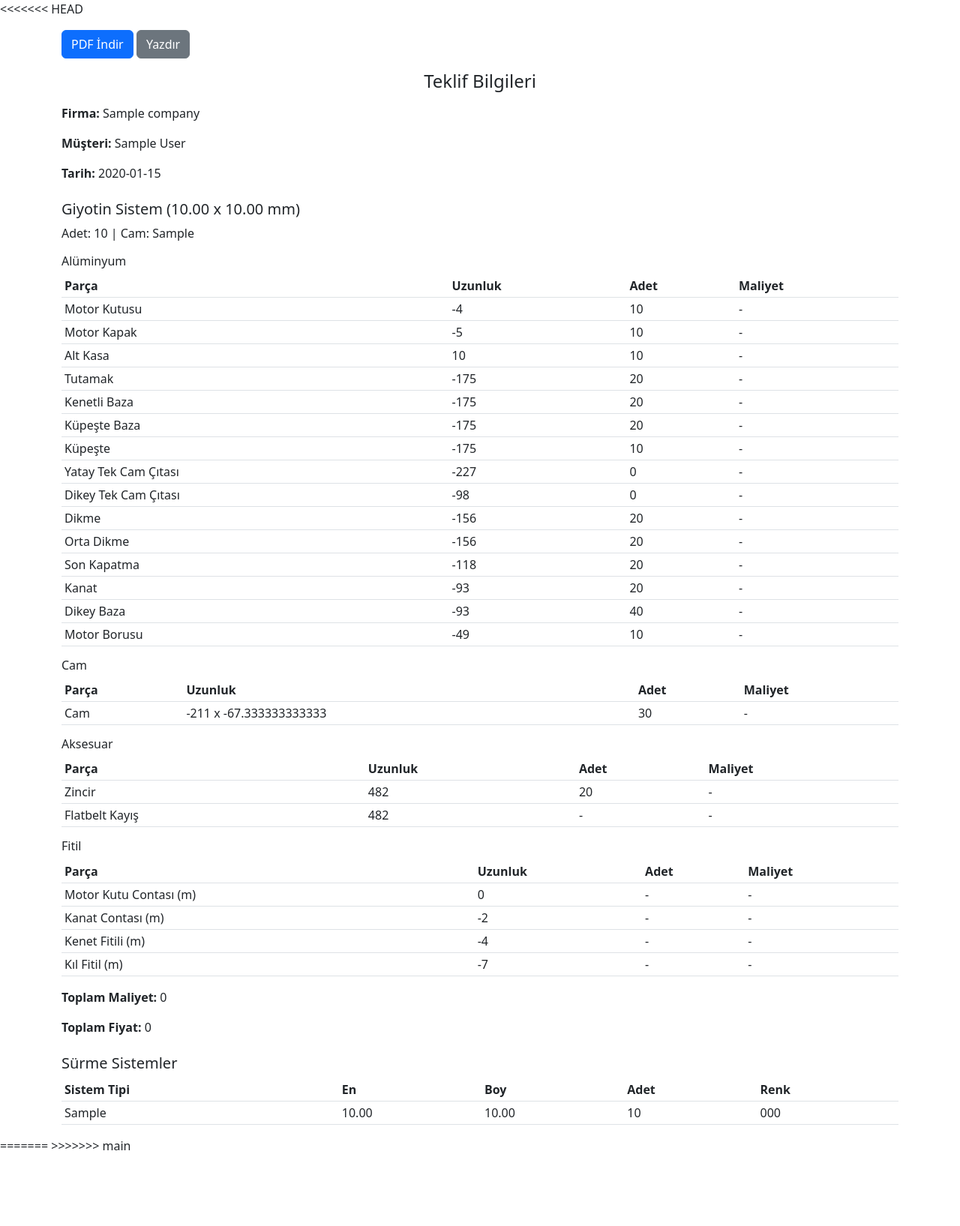
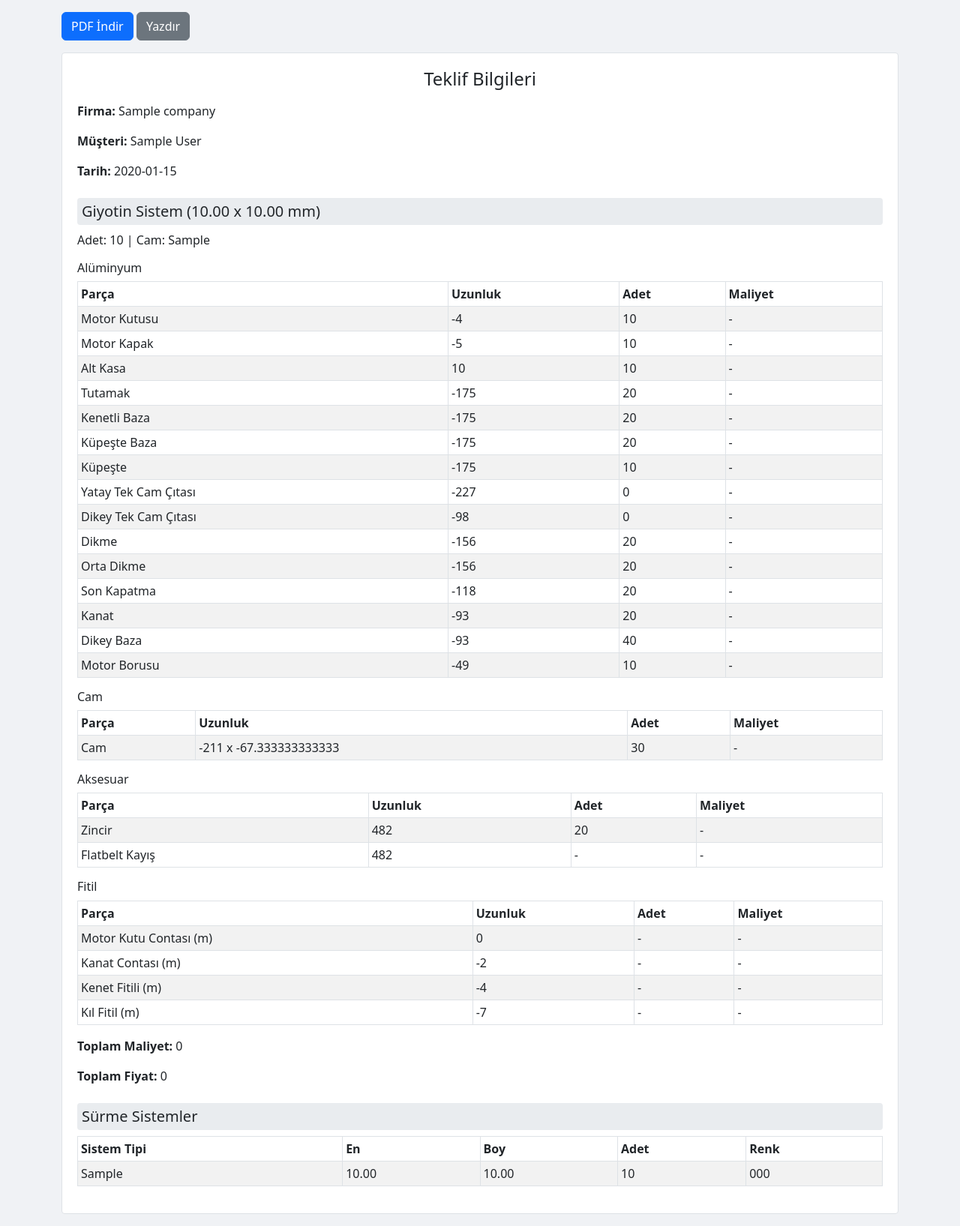
Before and after one commit to hakanicellioglu/gst, a PHP site: page /pdf.php?id=1 in a window 1280 px wide. Shown: the whole page at 75% size. Before the commit the page ends 1534 px from the top, so only its background shows below. Run offline with PHP 8.4, Linux system fonts and the light colour scheme; the visitor is signed in with stand-in values (Sample User, id 1); tables that the repository leaves empty hold one stand-in row (values such as "Sample post").

Commit message:
Clean up pdf merge markers and add color styles

```diff
--- a/pdf.php
+++ b/pdf.php
@@ -1,4 +1,3 @@
-<<<<<<< HEAD
 <?php
 require_once 'config.php';
 // PDF artik tarayıcıda olusturulacagi icin tFPDF kaldirildi
@@ -180,6 +179,24 @@ function compute_optimization(PDO $pdo, float $width, float $height, int $quanti
     <meta charset="UTF-8">
     <title>Teklif</title>
     <link href="https://cdn.jsdelivr.net/npm/bootstrap@5.3.0/dist/css/bootstrap.min.css" rel="stylesheet">
+    <style>
+        body { background-color: #f0f2f5; }
+        .proposal-document {
+            background-color: #fff;
+            border: 1px solid #dee2e6;
+            border-radius: .25rem;
+            padding: 20px;
+        }
+        .proposal-document h2 {
+            background-color: #e9ecef;
+            padding: 6px;
+            border-radius: .25rem;
+        }
+        .proposal-document table thead {
+            background-color: #343a40;
+            color: #fff;
+        }
+    </style>
 </head>
 <body>
 <div class="container my-3">
@@ -198,7 +215,7 @@ function compute_optimization(PDO $pdo, float $width, float $height, int $quanti
             <?php $opt = compute_optimization($pdo, (float)$g['width_mm'], (float)$g['height_mm'], (int)$g['system_qty'], (string)$g['glass_type']); ?>
             <?php foreach ($opt['grouped'] as $cat => $rows): ?>
                 <h3 class="h6 mt-3"><?php echo $cat; ?></h3>
-                <table class="table table-sm">
+                <table class="table table-sm table-bordered table-striped">
                     <thead>
                         <tr>
                             <th>Parça</th>
@@ -227,7 +244,7 @@ function compute_optimization(PDO $pdo, float $width, float $height, int $quanti
 
         <?php if ($slidings): ?>
             <h2 class="h5 mt-4">Sürme Sistemler</h2>
-            <table class="table table-sm">
+            <table class="table table-sm table-bordered table-striped">
                 <thead>
                     <tr>
                         <th>Sistem Tipi</th>
@@ -345,6 +362,3 @@ document.addEventListener('DOMContentLoaded', function() {
 </script>
 </body>
 </html>
-
-=======
->>>>>>> main
```
